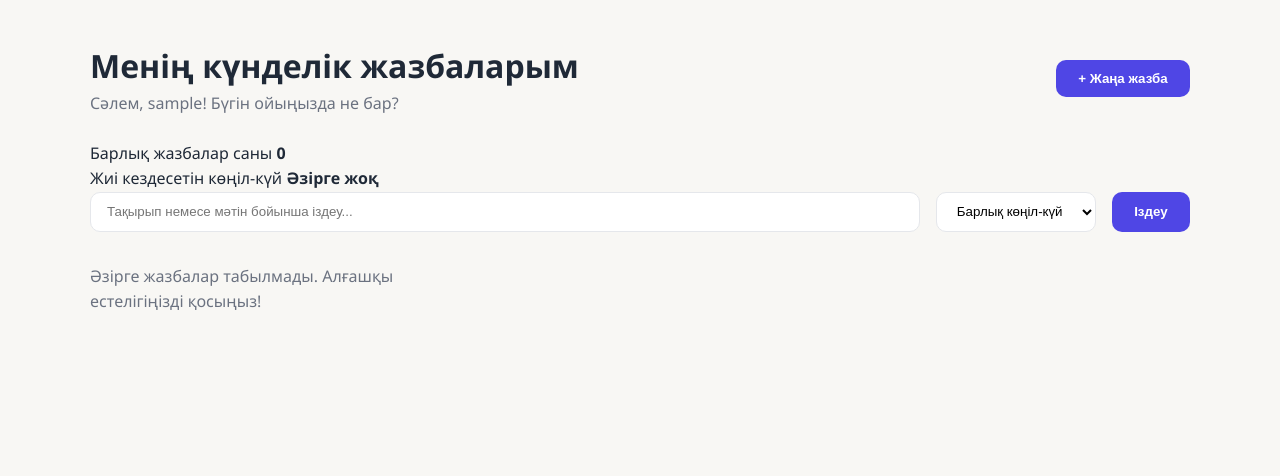
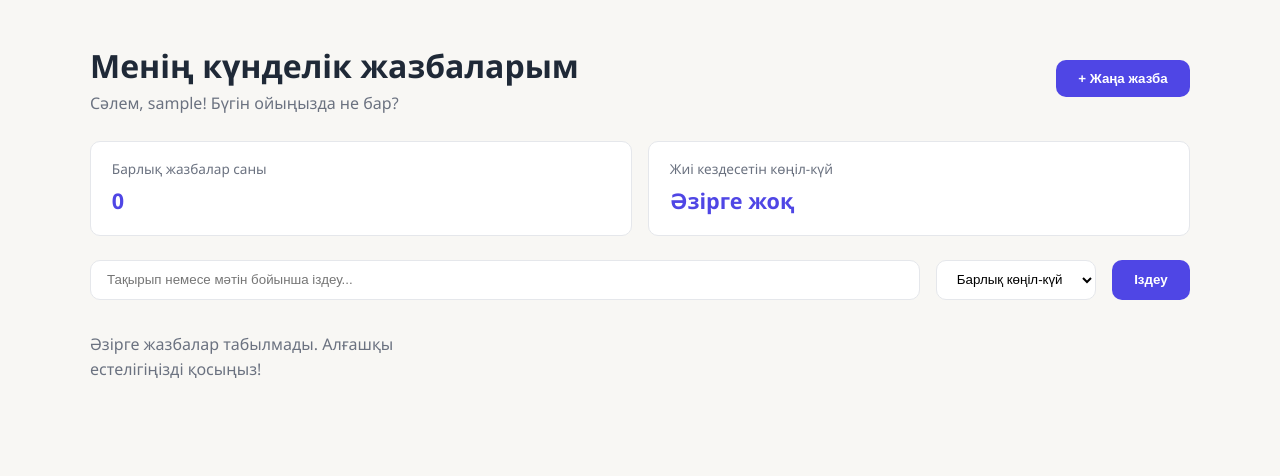
Before and after one commit to Ayazhan0612/personal-diary-php, a PHP site: page /diary.php in a window 1280 px wide. Shown: the part 73-549 px from the top of the page. Run offline with PHP 8.4, Linux system fonts and the light colour scheme; the visitor is signed in with stand-in values (Sample User, id 1); data comes from the database, SQL or seed files in the repository; data that the repository does not hold is empty.

Commit message:
Update style.css
style: add styles for stats cards and edit page

```diff
--- a/css/style.css
+++ b/css/style.css
@@ -436,3 +436,50 @@ main {
     border: 1px solid #a7f3d0;
     color: #047857;
 }
+
+
+
+
+/* 12-апта: Статистика және Өңдеу беті */
+.stats-bar {
+    display: grid;
+    grid-template-columns: repeat(auto-fit, minmax(220px, 1fr));
+    gap: 1rem;
+    margin-bottom: 1.5rem;
+}
+
+.stat-card {
+    background: var(--card-bg);
+    border: 1px solid var(--border-color);
+    border-radius: var(--radius);
+    padding: 1rem 1.3rem;
+    display: flex;
+    flex-direction: column;
+    gap: 0.3rem;
+}
+
+.stat-label {
+    font-size: 0.85rem;
+    color: var(--text-muted);
+}
+
+.stat-value {
+    font-size: 1.35rem;
+    color: var(--primary);
+}
+
+.btn-edit {
+    color: var(--primary);
+    border-color: #c7d2fe;
+    text-decoration: none;
+    display: inline-block;
+}
+
+.edit-card {
+    background: var(--card-bg);
+    border: 1px solid var(--border-color);
+    border-radius: var(--radius);
+    padding: 2rem;
+    max-width: 700px;
+    margin: 0 auto;
+}
```
